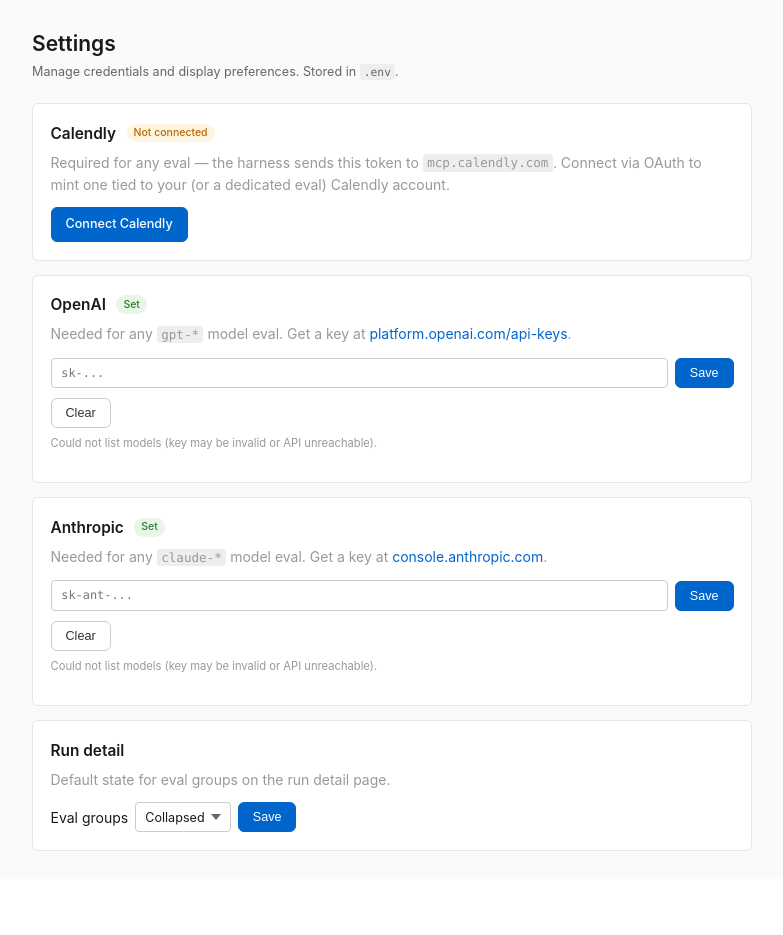
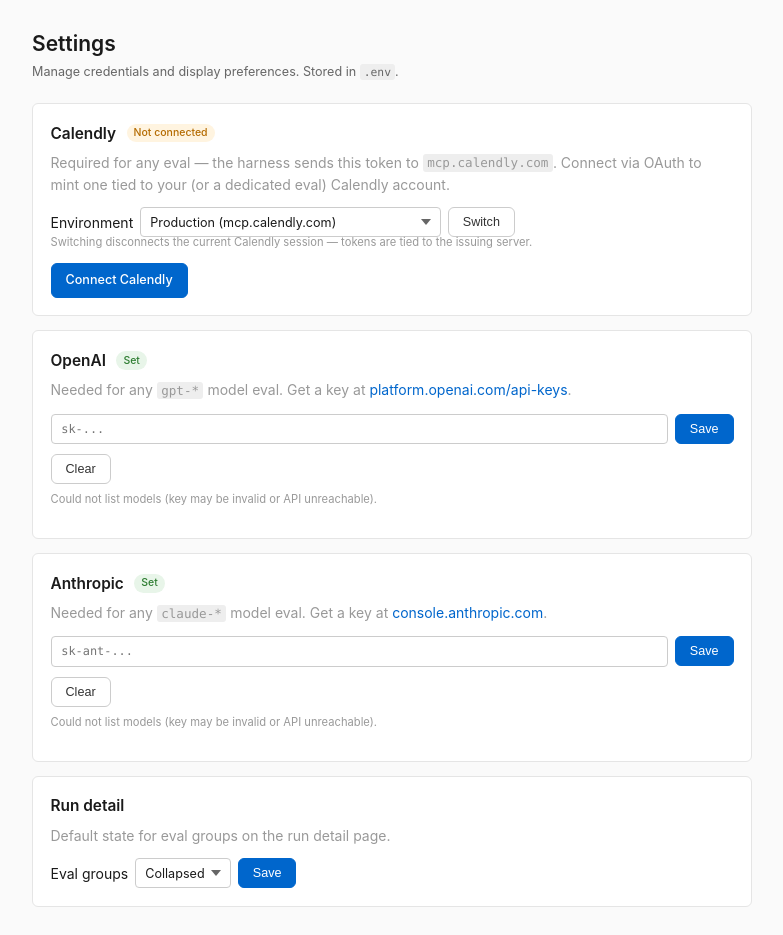
Before and after one commit to mkimelblat/mcp-testing, a FastAPI app: page /settings in a window 1280 px wide. Shown: the part 54-989 px from the top of the page, without its empty margins (29-812 px from the left). Before the commit the page ends 905 px from the top, so only its background shows below. Run offline with FastAPI, Linux system fonts and the light colour scheme; some libraries are stand-ins or nearby versions.

Commit message:
Let users toggle the MCP server URL between prod and staging
The harness now reads MCP_SERVER_URL from MCP_ENV at call time
(prod by default, staging when MCP_ENV=staging). A small selector
on the Settings page persists the choice to .env and clears the
Calendly session — tokens are bound to the issuing server.

Co-Authored-By: Claude Opus 4.7 <noreply@anthropic.com>

```diff
--- a/app/calendly_oauth.py
+++ b/app/calendly_oauth.py
@@ -15,7 +15,7 @@ from typing import TypedDict
 
 import httpx
 
-MCP_SERVER_URL = "https://mcp.calendly.com"
+from test_prompt import get_mcp_url
 
 
 class OAuthEndpoints(TypedDict):
@@ -40,7 +40,7 @@ def pkce_pair() -> tuple[str, str]:
 def discover() -> OAuthEndpoints:
     """Discover Calendly's OAuth endpoints via MCP protected-resource metadata."""
     resource = httpx.get(
-        f"{MCP_SERVER_URL}/.well-known/oauth-protected-resource", timeout=10
+        f"{get_mcp_url()}/.well-known/oauth-protected-resource", timeout=10
     )
     resource.raise_for_status()
     meta = resource.json()
--- a/app/main.py
+++ b/app/main.py
@@ -37,7 +37,7 @@ from fastapi.templating import Jinja2Templates
 from sse_starlette.sse import EventSourceResponse
 
 from app import calendly_oauth, db, provider_models, runner
-from test_prompt import MCP_SERVER_URL, MODEL
+from test_prompt import MODEL, get_mcp_url
 
 load_dotenv()
 
@@ -304,7 +304,7 @@ def index(
             "order":          order,
             "tag":            tag,
             "model":          MODEL,
-            "mcp_url":        MCP_SERVER_URL,
+            "mcp_url":        get_mcp_url(),
             "env_status":     _env_status(),
             "model_options":  _model_options(),
         },
@@ -640,6 +640,8 @@ def settings_page(request: Request, error: str = "", ok: str = "") -> HTMLRespon
         {
             "env_status":        _env_status(),
             "available_models":  _available_models,
+            "mcp_env":           "staging" if os.environ.get("MCP_ENV") == "staging" else "prod",
+            "mcp_url":           get_mcp_url(),
             "error":             error,
             "ok":                ok,
         },
@@ -687,6 +689,23 @@ def settings_eval_groups_default_open(
     _set_env("EVAL_GROUPS_DEFAULT_OPEN",
              "true" if default_state == "expanded" else "false")
     return RedirectResponse("/settings?ok=Preference+saved", status_code=303)
+
+
+@app.post("/settings/mcp-env")
+def settings_mcp_env(mcp_env: str = Form(...)) -> RedirectResponse:
+    if mcp_env not in ("prod", "staging"):
+        raise HTTPException(status_code=400, detail="Invalid value")
+    current = "staging" if os.environ.get("MCP_ENV") == "staging" else "prod"
+    if mcp_env == current:
+        return RedirectResponse("/settings", status_code=303)
+    # Tokens are bound to the issuing server, so a switch invalidates the
+    # current Calendly session — clear it and let the user reconnect.
+    _set_env("MCP_ENV", mcp_env)
+    _clear_calendly_session()
+    return RedirectResponse(
+        f"/settings?ok=Switched+to+{mcp_env}+%E2%80%94+reconnect+Calendly",
+        status_code=303,
+    )
 
 
 # ── Calendly OAuth (web-based flow, callback on this same server) ─────────────
--- a/app/runner.py
+++ b/app/runner.py
@@ -15,7 +15,7 @@ import json
 import os
 from typing import Any, AsyncIterator
 
-from test_prompt import MCP_SERVER_URL, MODEL, make_client, run_test
+from test_prompt import MODEL, get_mcp_url, make_client, run_test
 
 from app import db
 
@@ -107,7 +107,7 @@ async def start_run(
         raise RunInProgressError(sorted(_active_runs))
 
     effective_model = model or MODEL
-    run_id = db.create_run(effective_model, MCP_SERVER_URL, runs_per_test)
+    run_id = db.create_run(effective_model, get_mcp_url(), runs_per_test)
     _active_runs.add(run_id)
 
     tests_by_id = {t["id"]: t for t in db.list_tests()}
--- a/app/templates/settings.html
+++ b/app/templates/settings.html
@@ -26,8 +26,19 @@
         </header>
         <p class="muted">
             Required for any eval — the harness sends this token to
-            <code>mcp.calendly.com</code>. Connect via OAuth to mint one tied to
+            <code>{{ mcp_url|replace("https://", "") }}</code>. Connect via OAuth to mint one tied to
             your (or a dedicated eval) Calendly account.
+        </p>
+        <form method="post" action="/settings/mcp-env" class="settings-form">
+            <label for="mcp-env">Environment</label>
+            <select id="mcp-env" name="mcp_env">
+                <option value="prod"    {% if mcp_env == "prod"    %}selected{% endif %}>Production (mcp.calendly.com)</option>
+                <option value="staging" {% if mcp_env == "staging" %}selected{% endif %}>Staging (mcp.staging.calendly-internal.com)</option>
+            </select>
+            <button type="submit" class="btn btn-secondary">Switch</button>
+        </form>
+        <p class="muted" style="font-size:0.8rem;margin-top:-0.25rem;">
+            Switching disconnects the current Calendly session — tokens are tied to the issuing server.
         </p>
         {% set user = calendly_user() %}
         {% if user %}
--- a/run_tests.py
+++ b/run_tests.py
@@ -23,7 +23,7 @@ import time
 
 from dotenv import load_dotenv
 
-from test_prompt import make_client, run_test, MODEL, MCP_SERVER_URL
+from test_prompt import make_client, run_test, MODEL, get_mcp_url
 from app import db
 
 load_dotenv()
@@ -85,7 +85,7 @@ async def main():
     separator("═")
     print(f"  Calendly MCP Workflow Tests")
     print(f"  Model : {args.model}")
-    print(f"  MCP   : {MCP_SERVER_URL}")
+    print(f"  MCP   : {get_mcp_url()}")
     print(f"  {len(selected)} test(s) × up to {args.runs} run(s) each")
     if any(t["mutates"] for t in selected) and args.runs > 1:
         print(f"  Note  : mutation tests capped at 1 run to avoid account pollution")
--- a/test_prompt.py
+++ b/test_prompt.py
@@ -37,7 +37,16 @@ from dotenv import load_dotenv
 
 load_dotenv()
 
-MCP_SERVER_URL = "https://mcp.calendly.com"
+MCP_PROD_URL    = "https://mcp.calendly.com"
+MCP_STAGING_URL = "https://mcp.staging.calendly-internal.com"
+
+
+def get_mcp_url() -> str:
+    """Resolve the MCP server URL from MCP_ENV (`prod` or `staging`).
+    Read at call time so the Settings toggle takes effect without a restart."""
+    return MCP_STAGING_URL if os.environ.get("MCP_ENV") == "staging" else MCP_PROD_URL
+
+
 MODEL          = "gpt-5.1"
 # Judge uses a fixed OpenAI model regardless of the main model.
 # Rationale: (1) gpt-5.1 has a 500k input TPM cap, which isolates the
@@ -170,7 +179,7 @@ def _openai_mcp_config(token: str) -> dict:
     return {
         "type":             "mcp",
         "server_label":     "calendly",
-        "server_url":       MCP_SERVER_URL,
+        "server_url":       get_mcp_url(),
         "headers":          {"Authorization": f"Bearer {token}"},
         "require_approval": "never",
     }
@@ -227,7 +236,7 @@ async def _openai_judge(
 def _anthropic_mcp_config(token: str) -> dict:
     return {
         "type":                "url",
-        "url":                 MCP_SERVER_URL,
+        "url":                 get_mcp_url(),
         "name":                "calendly",
         "authorization_token": token,
     }
@@ -447,7 +456,7 @@ async def _cli_main():
         sys.exit(1)
 
     print(f"\nModel  : {args.model}")
-    print(f"MCP    : {MCP_SERVER_URL}")
+    print(f"MCP    : {get_mcp_url()}")
     print(f"Prompt : {args.prompt}")
     print(f"Expect : {args.expect}")
     print(f"Runs   : {args.runs}\n")
```
